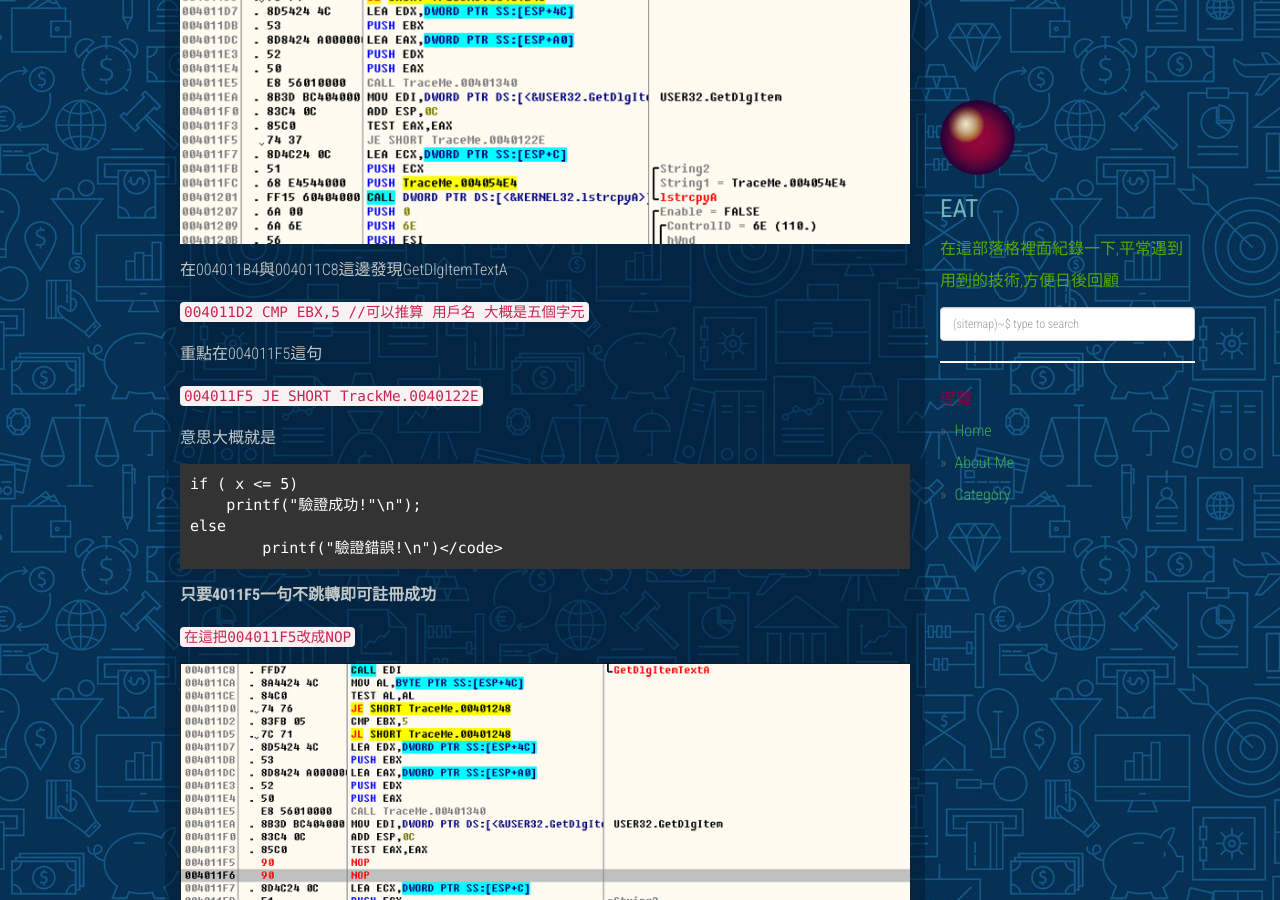
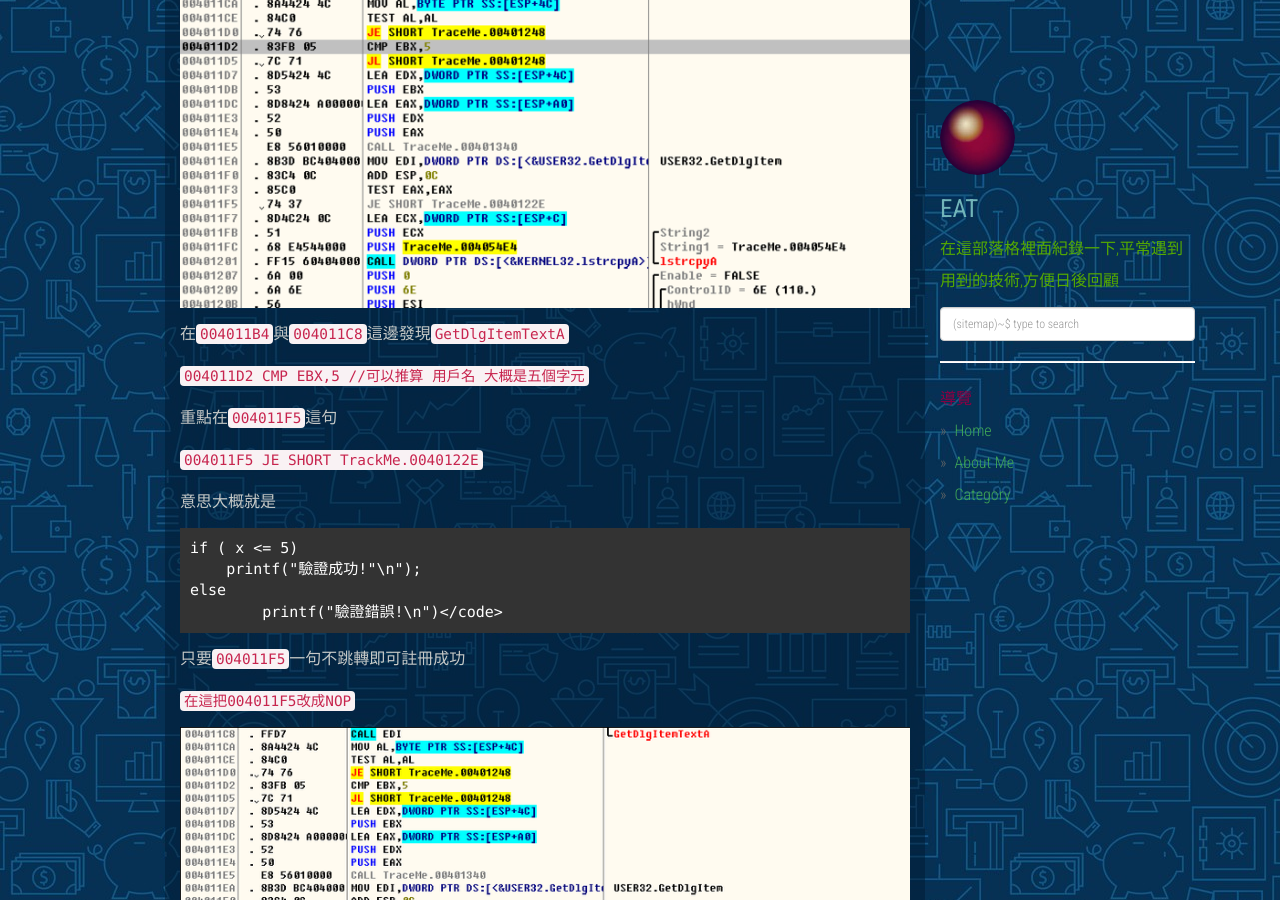
Before and after one commit to dyeat/dyeat.github.io, a Jekyll site: the page built from _posts/2018-12-21-Ollydbg-patch.md, in a window 1280 px wide and 900 px high, scrolled down 987 px. Built offline with Jekyll 4.4.1, drawn with Linux system fonts in a browser that asks for light colours; nearby versions of some CDN libraries; comment, search, counter and statistics services are not loaded.

Commit message:
update post

````diff
--- a/_posts/2018-12-21-Ollydbg-patch.md
+++ b/_posts/2018-12-21-Ollydbg-patch.md
@@ -8,10 +8,10 @@ tags: [reverse]
 
 ### 利用patch使驗證失效
 
-這次範例
+這次範例<br />
 ![1.png](https://dyeat.github.io/static/img/2018-12-21/1.png)
 
-先亂輸入用戶名與序號列 點擊Check
+先亂輸入用戶名與序號列 點擊Check <br />
 ![2.png](https://dyeat.github.io/static/img/2018-12-21/2.png)
 
 
@@ -19,12 +19,13 @@ tags: [reverse]
 
 丟進Ollydbg  開始跟進 找斷點
  ![3.png](https://dyeat.github.io/static/img/2018-12-21/3.png)
+ <br />
 
-在004011B4與004011C8這邊發現GetDlgItemTextA
+在`004011B4`與`004011C8`這邊發現`GetDlgItemTextA`
 
 `004011D2  CMP EBX,5   //可以推算 用戶名 大概是五個字元`
 
-重點在004011F5這句
+重點在`004011F5`這句
 
 `004011F5  JE SHORT TrackMe.0040122E`
 
@@ -36,7 +37,7 @@ else
 	printf("驗證錯誤!\n")</code>
 ```
 
-  **只要4011F5一句不跳轉即可註冊成功**
+  只要`004011F5`一句不跳轉即可註冊成功
 
  `在這把004011F5改成NOP`
 
````
